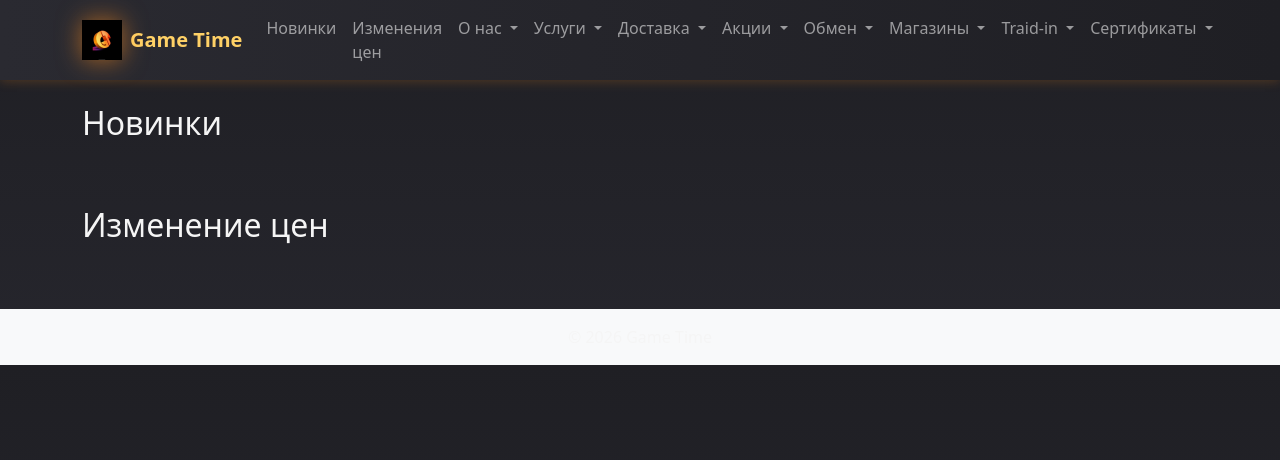
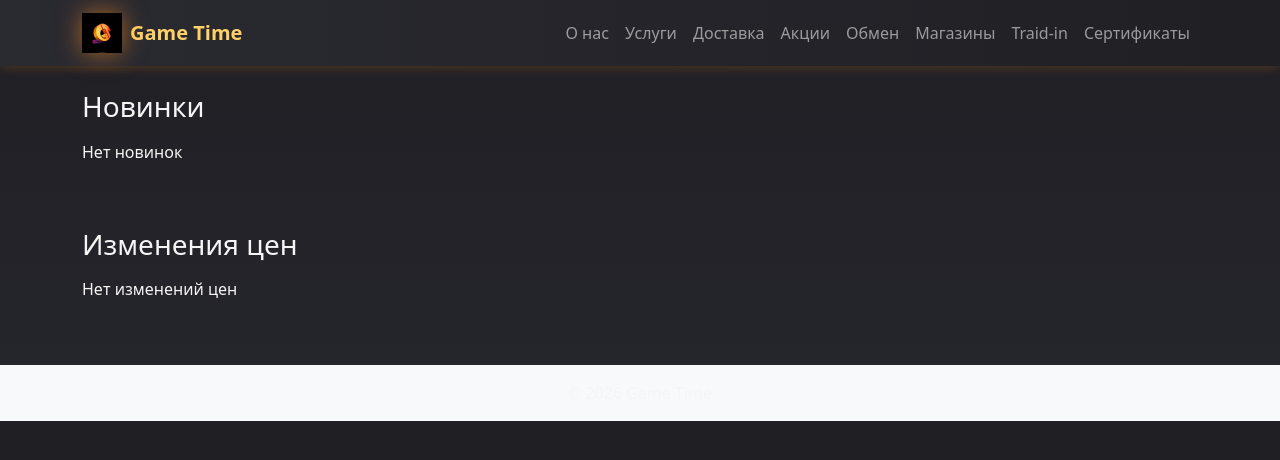
Before and after one commit to JackDiD1/game-store, a Django app: page / in a window 1280 px wide. Shown: the top 460 px of the page. Run offline with Django 5.2, Linux system fonts and the light colour scheme; data comes from the database, SQL or seed files in the repository.

Commit message:
fix main7

```diff
--- a/store/templates/base.html
+++ b/store/templates/base.html
@@ -23,20 +23,17 @@
 
             <div class="collapse navbar-collapse" id="mainMenu">
                 <ul class="navbar-nav ms-auto">
-                    <li class="nav-item">
-                        <a class="nav-link" href="/products/?new=1">Новинки</a>
-                    </li>
-
-                    <li class="nav-item">
-                        <a class="nav-link" href="/products/?changed=1">Изменения цен</a>
-                    </li>
                     <!-- Остальные меню из админки -->
                     {% for item in menu_items %}
                         {% if not item.parent %}
                             <li class="nav-item dropdown">
-                                <a class="nav-link dropdown-toggle" href="/page/{{ item.slug }}/" role="button" data-bs-toggle="dropdown">
-                                    {{ item.title }}
-                                </a>
+                                {% if item.slug == 'new' %}
+                                    <a class="nav-link" href="/?section=new">{{ item.title }}</a>
+                                        {% elif item.slug == 'price' %}
+                                            <a class="nav-link" href="/?section=price">{{ item.title }}</a>
+                                        {% else %}
+                                            <a class="nav-link" href="/page/{{ item.slug }}/">{{ item.title }}</a>
+                                        {% endif %}
 
                                 {% if item.children.all %}
                                 <ul class="dropdown-menu">
--- a/store/templates/store/home.html
+++ b/store/templates/store/home.html
@@ -1,68 +1,69 @@
 {% extends 'base.html' %}
-{% block title %}Главная{% endblock %}
 
 {% block content %}
 
-<h2 class="mb-3">Новинки</h2>
-<div class="row">
+<!-- Новинки -->
+{% if section == 'new' or not section %}
+<h3 class="mb-3">Новинки</h3>
+
+<div class="row g-4">
     {% for product in new_products %}
-        <div class="col-md-3 mb-4">
-            <div class="card h-100 text-center">
-
-                <a href="{% url 'product_detail' product.pk %}" class="text-decoration-none text-dark">
-                    <div class="card h-100 text-center">
-
-                        {% if product.image %}
-                            <img src="{{ product.image.url }}" class="card-img-top" alt="{{ product.name }}">
-                        {% endif %}
-
-                        <div class="card-body">
-                            <h6>{{ product.name }}</h6>
-                            <p>{{ product.price }} ₽</p>
-                        </div>
-
+        <div class="col-6 col-md-4 col-lg-3">
+            <a href="{% url 'product_detail' product.pk %}" class="text-decoration-none text-dark">
+                <div class="card h-100">
+                    {% if product.image %}
+                        <img src="{{ product.image.url }}" class="card-img-top">
+                    {% endif %}
+                    <div class="card-body">
+                        <h6>{{ product.name }}</h6>
+                        <p class="price">{{ product.price }} ₽</p>
                     </div>
-                </a>
-
-            </div>
+                </div>
+            </a>
         </div>
+    {% empty %}
+        <p>Нет новинок</p>
     {% endfor %}
 </div>
+{% endif %}
 
-<h2 class="mt-5 mb-3">Изменение цен</h2>
-<div class="row">
+
+<!-- Изменения цен -->
+{% if section == 'price' or not section %}
+<h3 class="mt-5 mb-3">Изменения цен</h3>
+
+<div class="row g-4">
     {% for product in changed_products %}
-        <a href="{% url 'product_detail' product.pk %}" class="text-decoration-none text-dark">
-            <div class="col-md-3 mb-4">
-                <div class="card h-100 text-center">
-
+        <div class="col-6 col-md-4 col-lg-3">
+            <a href="{% url 'product_detail' product.pk %}" class="text-decoration-none text-dark">
+                <div class="card h-100">
                     {% if product.image %}
-                        <img src="{{ product.image.url }}" class="card-img-top" alt="{{ product.name }}">
+                        <img src="{{ product.image.url }}" class="card-img-top">
                     {% endif %}
-
                     <div class="card-body">
                         <h6>{{ product.name }}</h6>
 
                         {% if product.price < product.old_price %}
-                            <p>
-                                <span class="text-success">{{ product.price }} ₽</span><br>
-                                <small class="text-muted text-decoration-line-through">
-                                    {{ product.old_price }} ₽
-                                </small>
+                            <p class="text-success">
+                                {{ product.price }} ₽
                             </p>
                         {% else %}
-                            <p>
-                                <span class="text-danger">{{ product.price }} ₽</span><br>
-                                <small class="text-muted text-decoration-line-through">
-                                    {{ product.old_price }} ₽
-                                </small>
+                            <p class="text-danger">
+                                {{ product.price }} ₽
                             </p>
                         {% endif %}
+
+                        <small class="text-muted">
+                            Было: {{ product.old_price }} ₽
+                        </small>
                     </div>
-
                 </div>
-            </div>
-        </a>
+            </a>
+        </div>
+    {% empty %}
+        <p>Нет изменений цен</p>
     {% endfor %}
 </div>
+{% endif %}
+
 {% endblock %}
--- a/store/views.py
+++ b/store/views.py
@@ -78,6 +78,8 @@ def page_detail(request, slug):
 def home(request):
     new_products = Product.objects.filter(is_new=True)[:8]
 
+    section = request.GET.get('section')
+
     changed_products = Product.objects.filter(
         old_price__isnull=False
     ).exclude(old_price=F('price'))[:8]
@@ -85,7 +87,7 @@ def home(request):
     menu_items = MenuItem.objects.filter(is_active=True)
 
     return render(request, 'store/home.html', {
-        'new_products': new_products,
-        'changed_products': changed_products,
-        'menu_items': menu_items,
+    'new_products': new_products,
+    'changed_products': changed_products,
+    'section': section,
     })
```
